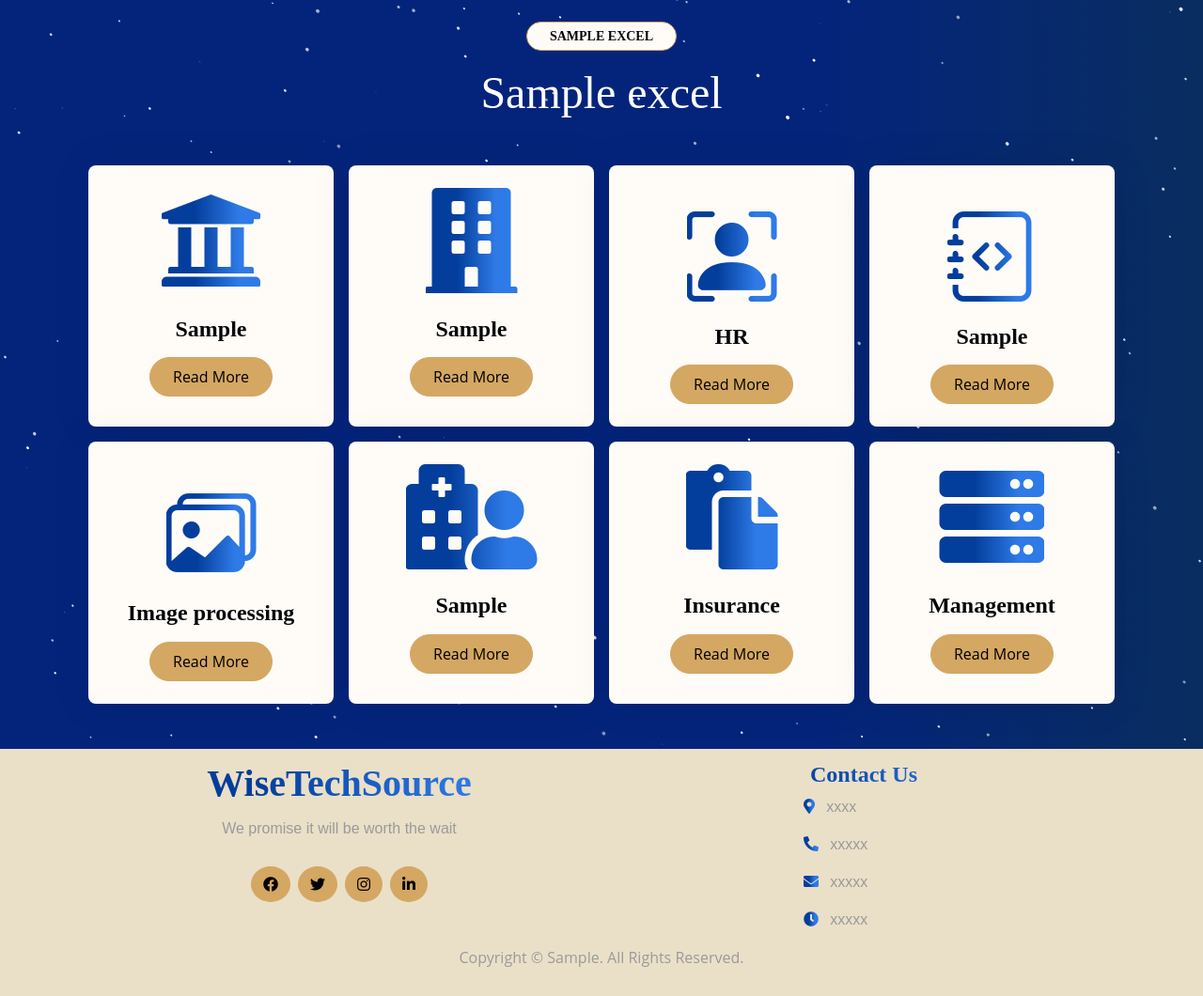
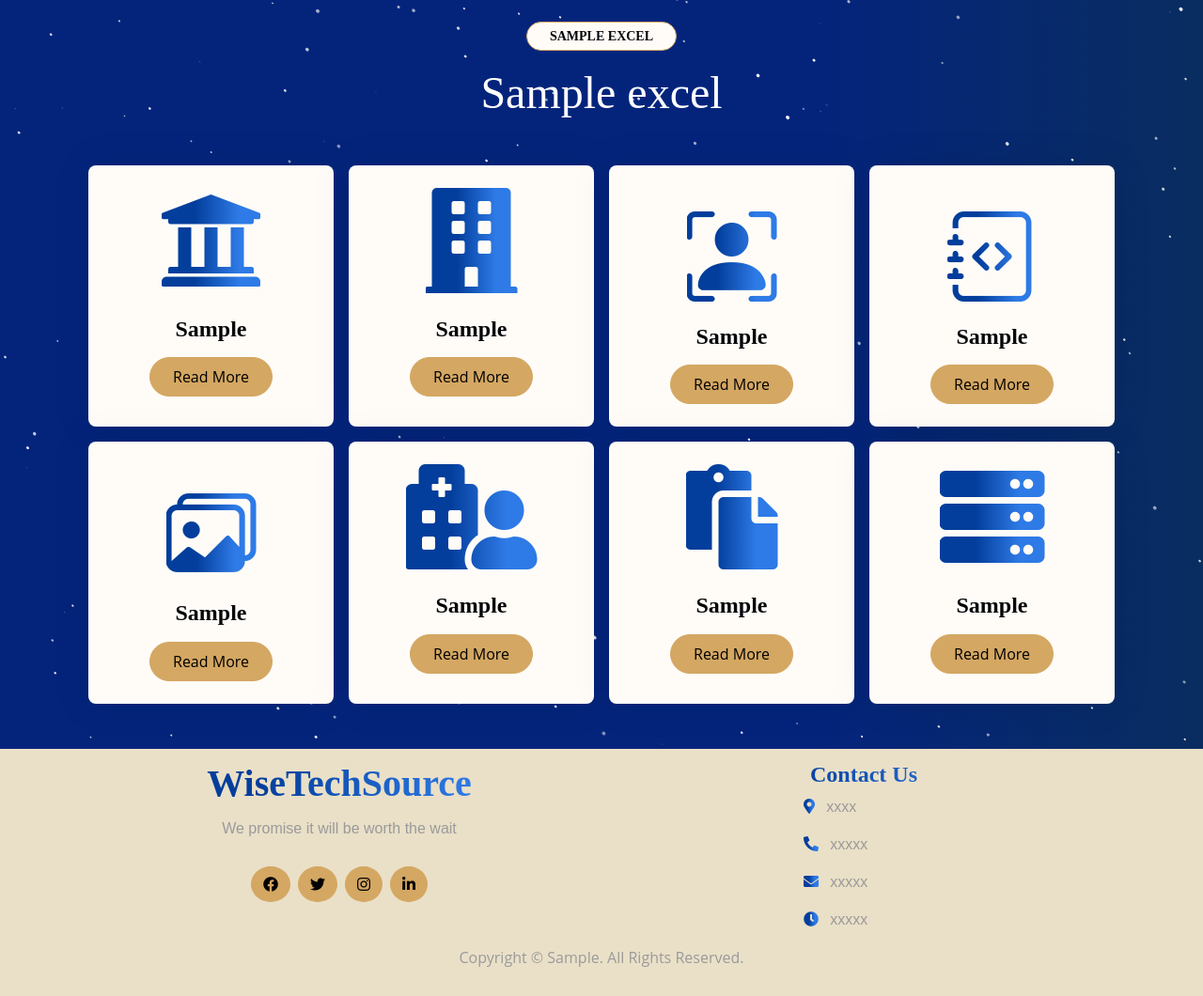
Before and after one commit to WisetechSourceProduct/AutomationProductCatalogue, a Django app: template wiseProductCatalog/templates/wiseProductCatalogApp/products.html in a window 1280 px wide. Shown: the part 97-1157 px from the top of the page at 94% size. Run offline with Django 5.2, Linux system fonts and the light colour scheme; the template is opened without the code that fills it: most values are stand-ins (such as "Sample title", 1, 10 or a date in 2020); some libraries are stand-ins or nearby versions; some web fonts are replaced.

Commit message:
home and product update

```diff
--- a/wiseProductCatalog/templates/wiseProductCatalogApp/home.html
+++ b/wiseProductCatalog/templates/wiseProductCatalogApp/home.html
@@ -36,10 +36,10 @@ WTS|Home
 <section class="section1">
   <div class="container" style="font-family:timesnewroman;">
     <div class="row">
-      <div class="col" style="margin-left:0px;">
+      <div class="col-6" style="margin-left:0px;">
         <div id="three-container" data-value="{{excel_data.wiseGif1}}"></div>
       </div>
-      <div class="col" style="margin-top:150px;text-align:center;color:white">
+      <div class="col-6" style="margin-top:150px;text-align:center;color:white">
         <h1 style="color:white;font-size:11;font-weight:bold;font-family:timesnewroman;margin-top:50px;" >{{ excel_data.wiseHeadingHome1 }}</h1>
         <p style="font-size:18px;font-family:timesnewroman;margin-top:30px;">{{ excel_data.wiseSubContentHome1 }}</p>
 
--- a/wiseProductCatalog/templates/wiseProductCatalogApp/products.html
+++ b/wiseProductCatalog/templates/wiseProductCatalogApp/products.html
@@ -47,7 +47,7 @@ WTS|Products
                                 <i class="bi bi-person-bounding-box fa-6x text-primary mb-4"></i>
                                 <i class="bi bi-buildings-fill"></i>
                                 <i class="bi bi-buildings"></i>
-                                <h4 class="mb-3" style="font-family:timesnewroman;">HR</h4>
+                                <h4 class="mb-3" style="font-family:timesnewroman;">{{excel_data.mainProductList3}}</h4>
                                 <a href="#" class="btn btn-primary px-4 py-2 rounded-pill">Read More</a>
                             </div>
                         </div>
@@ -69,7 +69,7 @@ WTS|Products
                         <div class="service-content d-flex align-items-center justify-content-center p-4">
                             <div class="service-content-icon text-center">
                                 <i class="bi bi-images fa-6x text-primary mb-4"></i>
-                                <h4 class="mb-3" style="font-family:timesnewroman;">Image processing</h4>
+                                <h4 class="mb-3" style="font-family:timesnewroman;">{{excel_data.mainProductList5}}</h4>
                                 <a href="#" class="btn btn-primary px-4 py-2 rounded-pill">Read More</a>
                             </div>
                         </div>
@@ -92,7 +92,7 @@ WTS|Products
                             <div class="service-content-icon text-center">
                                 <i class="fas fa-solid fa-paste fa-7x text-primary mb-4"></i>
                                 <i class=" "></i>
-                                <h4 class="mb-3" style="font-family:timesnewroman;">Insurance</h4>
+                                <h4 class="mb-3" style="font-family:timesnewroman;">{{excel_data.mainProductList7}}</h4>
                                 <a href="#" class="btn btn-primary px-4 py-2 rounded-pill">Read More</a>
                             </div>
                         </div>
@@ -104,7 +104,7 @@ WTS|Products
                             <div class="service-content-icon text-center">
                                 <i class="fas fa-solid fa-server fa-7x text-primary mb-4"></i>
                                 <i class="fa-solid fa-bars-progress"></i>
-                                <h4 class="mb-3" style="font-family:timesnewroman;">Management</h4>
+                                <h4 class="mb-3" style="font-family:timesnewroman;">{{excel_data.mainProductList8}}</h4>
                                 <a href="#" class="btn btn-primary px-4 py-2 rounded-pill">Read More</a>
                             </div>
                         </div>
```
